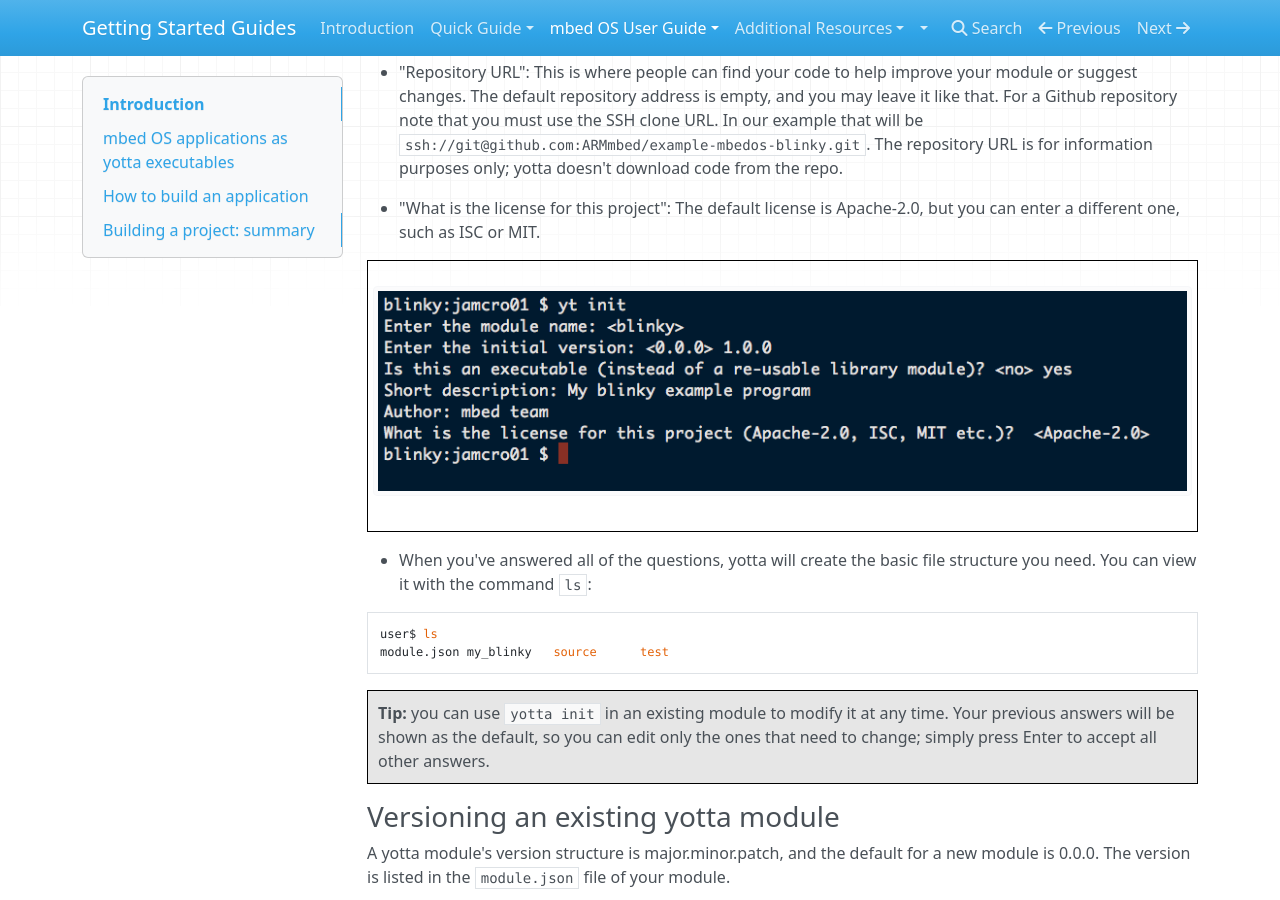
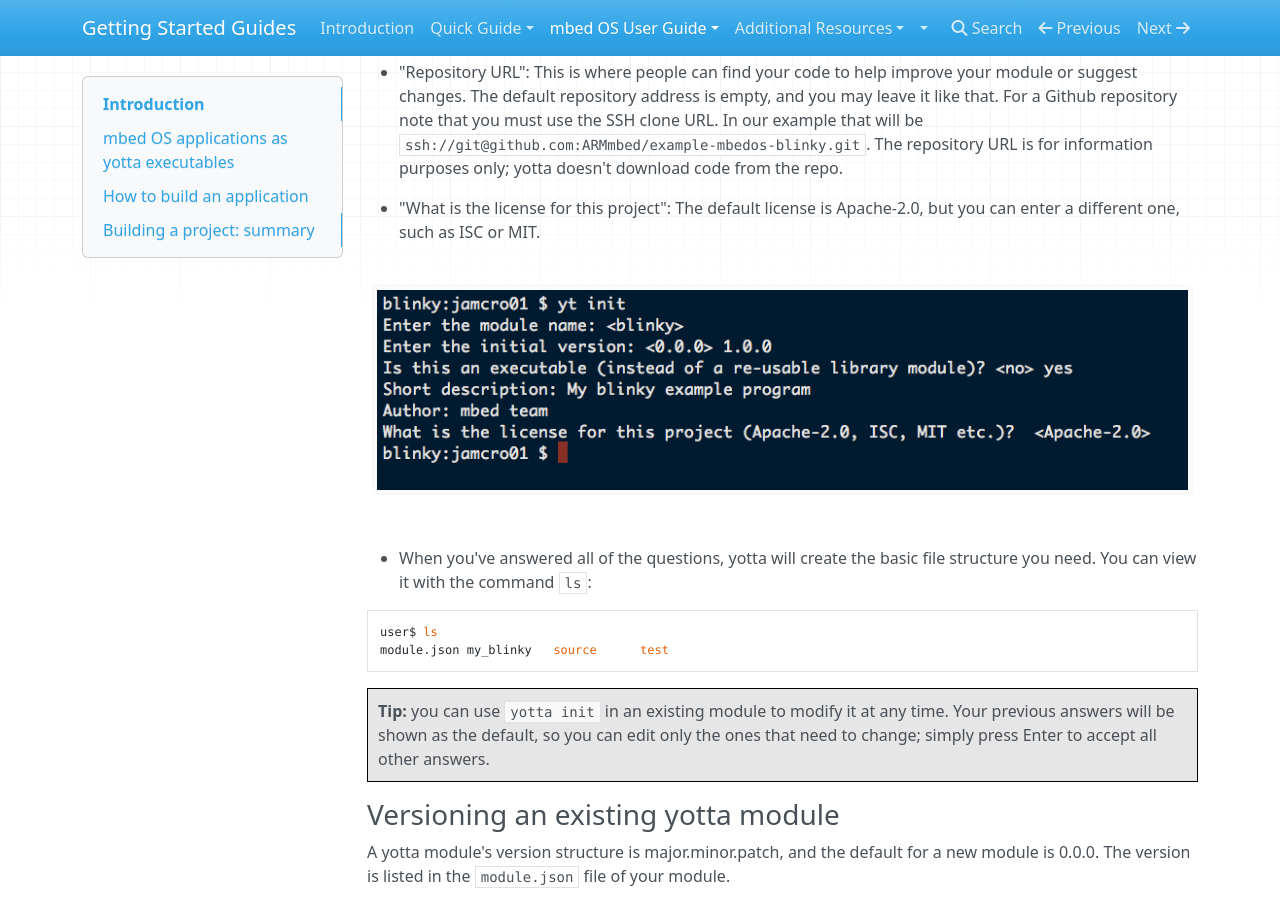
Before and after one commit to ARMmbed/GettingStartedmbedOS, an MkDocs documentation site: the page built from Docs/Full_Guide/app_on_yotta.md, in a window 1280 px wide and 900 px high, scrolled down 3387 px. Built offline with MkDocs 1.6.1, drawn with Linux system fonts in a browser that asks for light colours; nearby versions of some CDN libraries; old or Windows-style settings are respelled for this version of MkDocs.

Commit message:
Changing image frame

```diff
--- a/Docs/Full_Guide/app_on_yotta.md
+++ b/Docs/Full_Guide/app_on_yotta.md
@@ -105,7 +105,7 @@ If you have [yotta installed](../installation.md) on your computer, you can use
  * "What is the license for this project": The default license is Apache-2.0, but you can enter a different one, such as ISC or MIT.
 
 
-<span style="display:block; text-align:center; padding:5px; border:1px solid #000;">
+<span style="display:block; text-align:center; padding:5px;">
 ![](Images/yotta_init.png)</span>
 
 * When you've answered all of the questions, yotta will create the basic file structure you need. You can view it with the command ``ls``:
```
